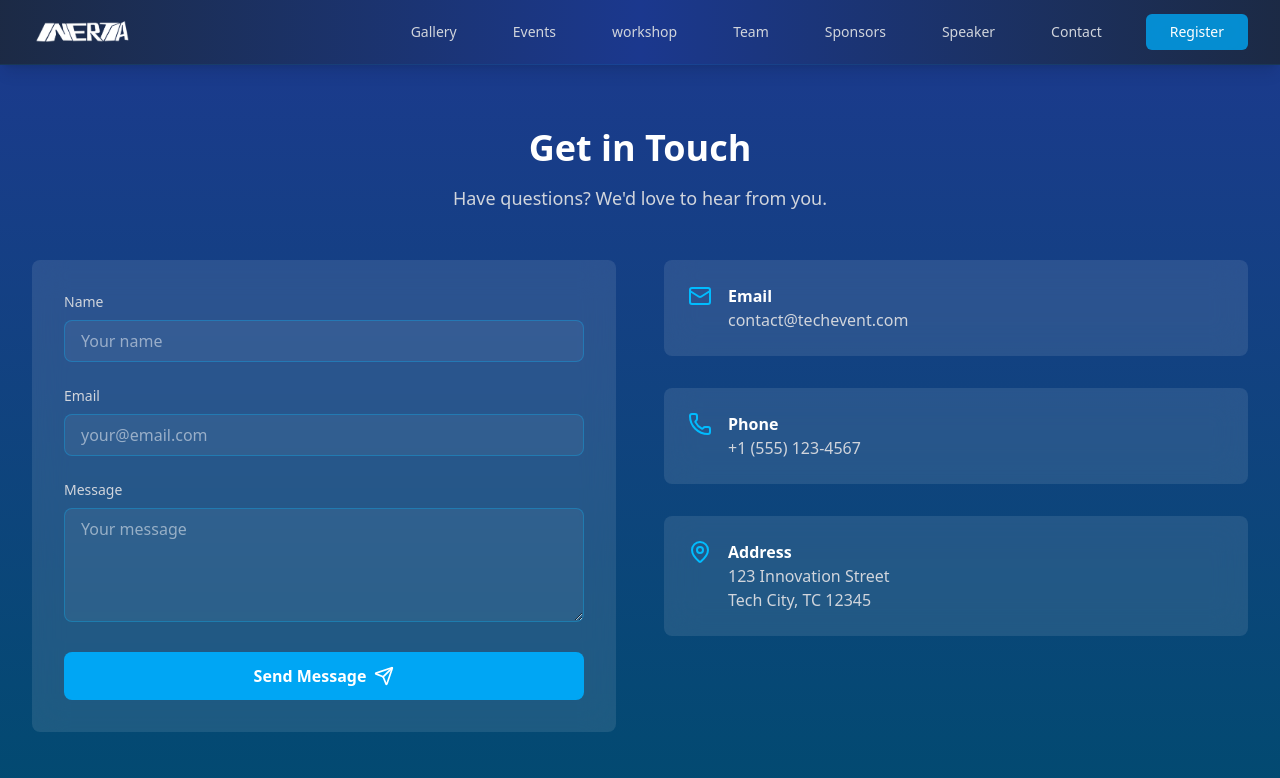
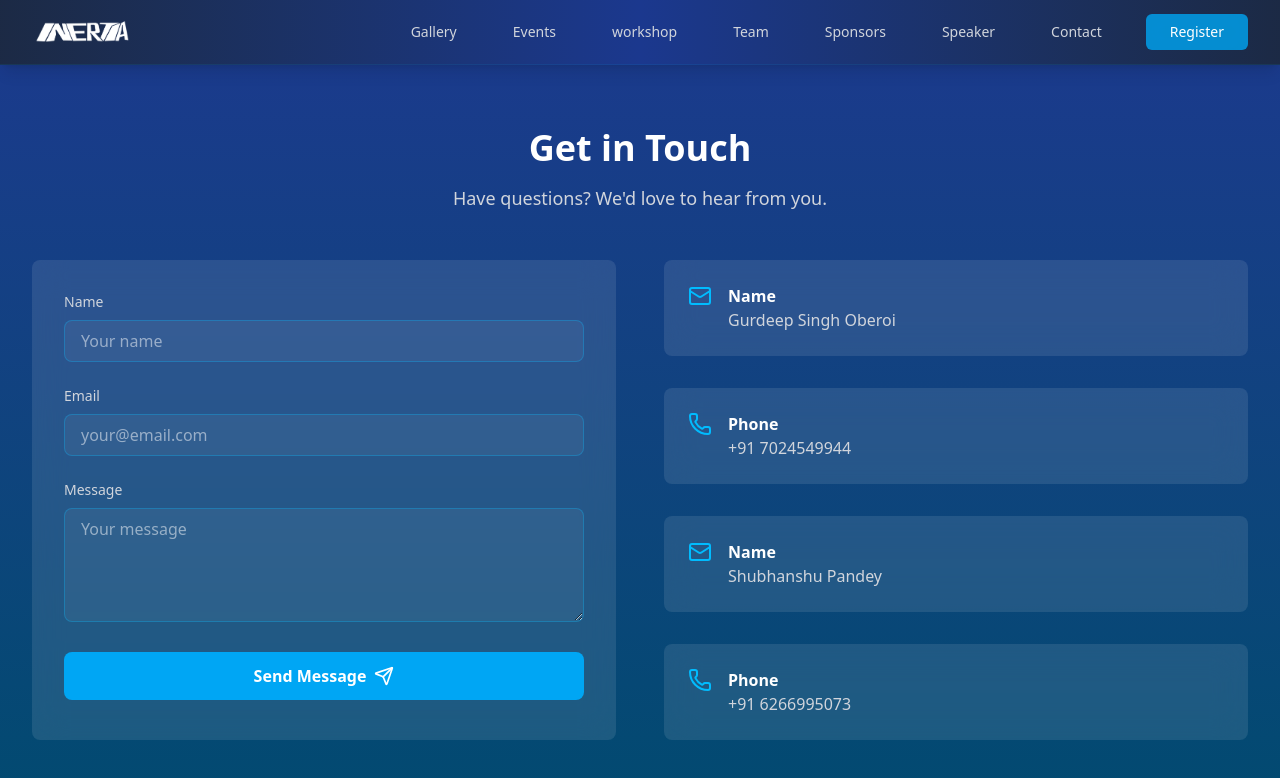
Before and after one commit to yagyadeep786/INERTIA, a React (Vite) app: page /contact in a window 1280 px wide. Shown: the top 778 px of the page. Built offline with nearby package versions, Linux system fonts and the light colour scheme.

Commit message:
add contact details

```diff
--- a/src/pages/Contact.jsx
+++ b/src/pages/Contact.jsx
@@ -1,7 +1,7 @@
 import React from 'react';
 import { motion } from 'framer-motion';
 import { Mail, Phone, MapPin, Send } from 'lucide-react';
-
+import { useState } from 'react';
 const Contact = () => {
   const containerVariants = {
     hidden: { opacity: 0 },
@@ -10,6 +10,38 @@ const Contact = () => {
       transition: {
         staggerChildren: 0.2
       }
+    }
+  };
+
+  const [formData, setFormData] = useState({
+    name: "",
+    email: "",
+    message:""
+  });
+
+  const handleChange = (e) => {
+    setFormData({ ...formData, [e.target.name]: e.target.value });
+  };
+
+  const handleSubmit = async (e) => {
+    e.preventDefault();
+
+    const scriptURL = "https://script.google.com/macros/s/AKfycbzh2hauI9xTQzw6HIE0A2qu2LCFu6O87zGMXSlwEeMPdZIHbSeYe06IDHzxbIbc_zH3aA/exec"; // Replace with your Google Apps Script URL
+
+    try {
+      const response = await fetch(scriptURL, {
+        method: "POST",
+        body: JSON.stringify(formData),
+        headers: { "Content-Type": "application/x-www-form-urlencoded" }
+      });
+      console.log("response",response);
+      const result = await response.text();
+      console.log(result);
+      alert("Data Saved: " + result);
+      setFormData({ name: "", email: "",message:"" }); // Reset form
+    } catch (error) {
+      console.error("Error:", error);
+      alert("Failed to save data");
     }
   };
 
@@ -49,13 +81,16 @@ const Contact = () => {
             animate="visible"
             className="bg-white/10 backdrop-blur-lg rounded-lg p-8"
           >
-            <form className="space-y-6">
+            <form className="space-y-6" onSubmit={(e)=> handleSubmit(e)}>
               <motion.div variants={itemVariants}>
                 <label className="block text-sm font-medium text-gray-300 mb-2">Name</label>
                 <input
                   type="text"
                   className="w-full px-4 py-2 rounded-lg bg-white/5 border border-sky-400/30 text-white focus:border-sky-400 focus:ring-2 focus:ring-sky-400/20 transition-colors"
                   placeholder="Your name"
+                  value={formData.name}
+                  onChange={(e)=> handleChange(e)}
+                  name="name"
                 />
               </motion.div>
               <motion.div variants={itemVariants}>
@@ -64,6 +99,9 @@ const Contact = () => {
                   type="email"
                   className="w-full px-4 py-2 rounded-lg bg-white/5 border border-sky-400/30 text-white focus:border-sky-400 focus:ring-2 focus:ring-sky-400/20 transition-colors"
                   placeholder="your@email.com"
+                  value={formData?.email}
+                  onChange={(e)=> handleChange(e)}
+                  name="email"
                 />
               </motion.div>
               <motion.div variants={itemVariants}>
@@ -72,6 +110,9 @@ const Contact = () => {
                   rows={4}
                   className="w-full px-4 py-2 rounded-lg bg-white/5 border border-sky-400/30 text-white focus:border-sky-400 focus:ring-2 focus:ring-sky-400/20 transition-colors"
                   placeholder="Your message"
+                  value={formData?.message}
+                  onChange={(e)=> handleChange(e)}
+                  name="message"
                 />
               </motion.div>
               <motion.button
@@ -80,7 +121,7 @@ const Contact = () => {
                 whileTap={{ scale: 0.95 }}
                 className="w-full bg-sky-500 hover:bg-sky-400 text-white px-6 py-3 rounded-lg font-semibold flex items-center justify-center space-x-2 group"
               >
-                <span>Send Message</span>
+                <button type="submit">Send Message</button>
                 <Send className="w-5 h-5 group-hover:translate-x-1 transition-transform" />
               </motion.button>
             </form>
@@ -99,8 +140,8 @@ const Contact = () => {
             >
               <Mail className="w-6 h-6 text-sky-400 flex-shrink-0" />
               <div>
-                <h3 className="font-semibold text-white">Email</h3>
-                <p className="text-gray-300">contact@techevent.com</p>
+                <h3 className="font-semibold text-white">Name</h3>
+                <p className="text-gray-300"> Gurdeep Singh Oberoi</p>
               </div>
             </motion.div>
             <motion.div
@@ -110,20 +151,28 @@ const Contact = () => {
               <Phone className="w-6 h-6 text-sky-400 flex-shrink-0" />
               <div>
                 <h3 className="font-semibold text-white">Phone</h3>
-                <p className="text-gray-300">+1 (555) 123-4567</p>
+                <p className="text-gray-300">+91 7024549944</p>
+              </div>
+            </motion.div>
+
+            <motion.div
+              variants={itemVariants}
+              className="bg-white/10 backdrop-blur-lg rounded-lg p-6 flex items-start space-x-4"
+            >
+              <Mail className="w-6 h-6 text-sky-400 flex-shrink-0" />
+              <div>
+                <h3 className="font-semibold text-white">Name</h3>
+                <p className="text-gray-300"> Shubhanshu Pandey</p>
               </div>
             </motion.div>
             <motion.div
               variants={itemVariants}
               className="bg-white/10 backdrop-blur-lg rounded-lg p-6 flex items-start space-x-4"
             >
-              <MapPin className="w-6 h-6 text-sky-400 flex-shrink-0" />
+              <Phone className="w-6 h-6 text-sky-400 flex-shrink-0" />
               <div>
-                <h3 className="font-semibold text-white">Address</h3>
-                <p className="text-gray-300">
-                  123 Innovation Street<br />
-                  Tech City, TC 12345
-                </p>
+                <h3 className="font-semibold text-white">Phone</h3>
+                <p className="text-gray-300">+91 6266995073</p>
               </div>
             </motion.div>
           </motion.div>
```
